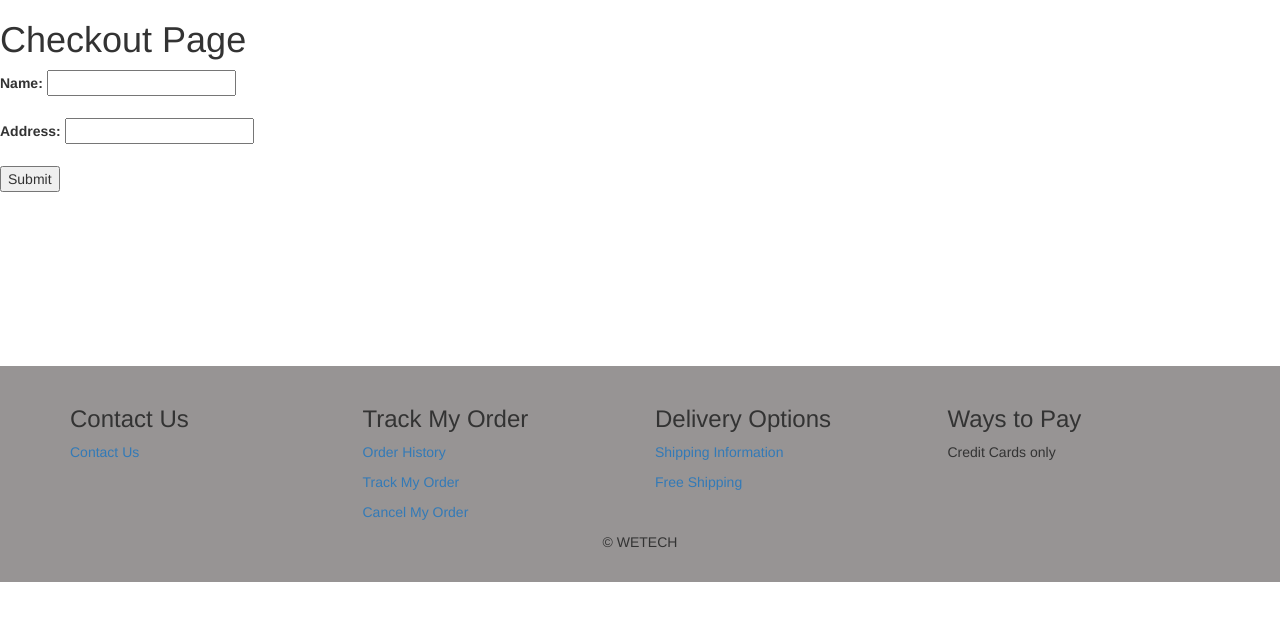
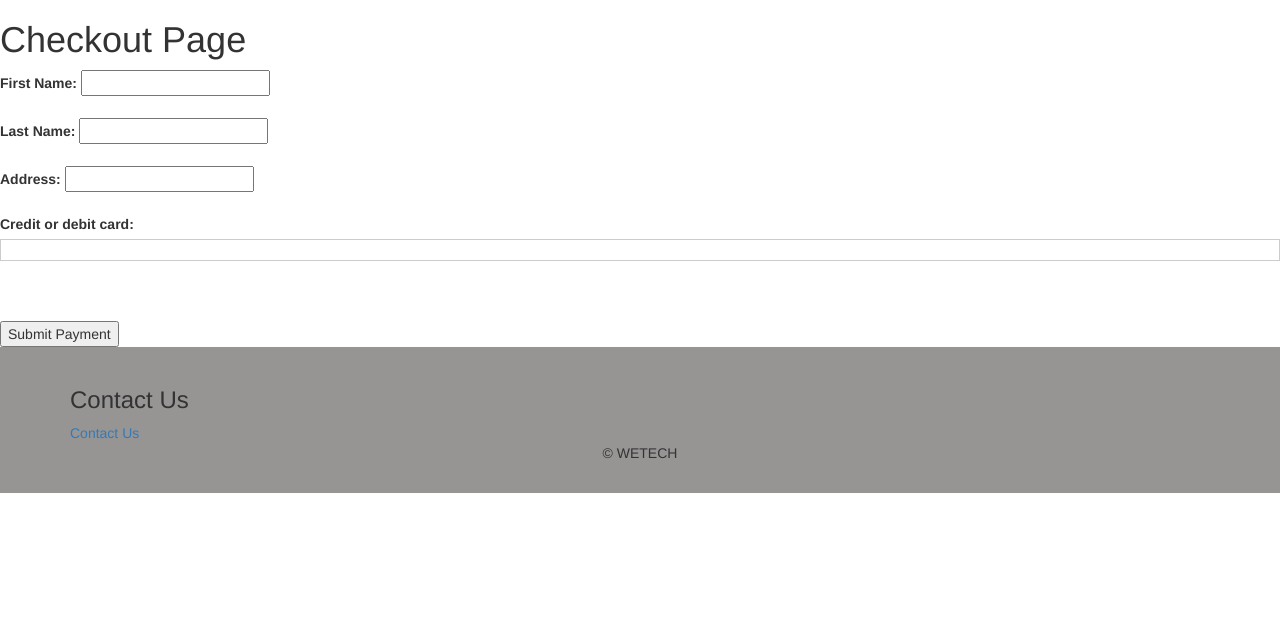
Before and after one commit to Ken131313/basketExample, a PHP site: page /checkout.html in a window 1280 px wide. Shown: the part 70-691 px from the top of the page. Run offline with PHP 8.4, Linux system fonts and the light colour scheme; some libraries are stand-ins or nearby versions.

Commit message:
done this

```diff
--- a/project2/addToCart.php
+++ b/project2/addToCart.php
@@ -1,8 +1,8 @@
 <?php
 // Connect to database
 $servername = "localhost";
-$username = "username";
-$password = "password";
+$username = "root";
+$password = "";
 $dbname = "project2";
 $conn = mysqli_connect($servername, $username, $password, $dbname);
 
--- a/project2/checkout.html
+++ b/project2/checkout.html
@@ -1,46 +1,63 @@
+<!DOCTYPE html>
 <html>
 <head>
+    <title>Checkout Page</title>
     <link rel="stylesheet" type="text/css" href="productPage.css">
     <link rel="stylesheet" href="https://maxcdn.bootstrapcdn.com/bootstrap/3.4.1/css/bootstrap.min.css">
     <script src="https://ajax.googleapis.com/ajax/libs/jquery/3.6.4/jquery.min.js"></script>
     <script src="https://maxcdn.bootstrapcdn.com/bootstrap/3.4.1/js/bootstrap.min.js"></script>
+
+    <!-- Add the following for payment form -->
+    <script src="https://js.stripe.com/v3/"></script>
     <style>
-      .carousel-inner > .item > img,
-      .carousel-inner > .item > a > img {
-        width: 10%;
-        margin: auto;
-      }
-      .item {
-        display: none;
-        position: relative;
-        transition:2s ease-in-out left;
+        /* Add some styles for the payment form */
+        #card-element {
+            border: 1px solid #ccc;
+            padding: 10px;
+            margin-bottom: 20px;
         }
     </style>
 </head>
 <body>
     <nav style="font-size: larger;">
         <ul>
-      <li><img src ="WETECH.jpg" width="100" height="50"></li>
+            <li><img src="WETECH.jpg" width="100" height="50"></li>
             <li><a href="productPage.html">Home</a></li>
             <li><a href="basket.html"><img src="basket.png" alt="Basket" class="basket-icon"></a></li>
             <li><a href="aboutus.html">About Us</a></li>
             <li><a href="customerLogin.html">Sign in</a></li>
         </ul>
     </nav>
-<head>
-    <title>Checkout Page</title>
-</head>
-<body>
+
     <h1>Checkout Page</h1>
-    <form action="checkout.php" method="post">
-        <label for="name">Name:</label>
-        <input type="text" name="name" required><br><br>
+    <form action="checkout.php" method="post" id="payment-form">
+        <!-- Other user information fields -->
+        <label for="firstName">First Name:</label>
+        <input type="text" name="firstName" required><br><br>
+        <label for="lastName">Last Name:</label>
+        <input type="text" name="lastName" required><br><br>
         <label for="address">Address:</label>
         <input type="text" name="address" required><br><br>
-        <input type="submit" value="Submit">
+
+        <!-- Card details -->
+        <label for="card-element">Credit or debit card:</label>
+        <div id="card-element">
+            <!-- A Stripe Element will be inserted here. -->
+        </div>
+
+        <!-- Used to display form errors. -->
+        <div id="card-errors" role="alert"></div>
+
+        <!-- Hidden input field for token -->
+        <input type="hidden" name="token" id="token" value="">
+
+        <br><br>
+
+        <!-- Submit button -->
+        <button type="button" onclick="dummyPayment()">Submit Payment</button>
+
     </form>
-</body>
-<br><br><br><br><br><br><br><br>
+
     <footer style="background-color: rgb(151, 148, 148); padding: 20px;">
         <div class="container">
             <div class="row">
@@ -48,28 +65,52 @@
                     <h3>Contact Us</h3>
                     <a href="contactus.html">Contact Us</a>
                 </div>
-        <div class="col-sm-3">
-          <h3>Track My Order</h3>
-          <p><a href="#">Order History</a></p>
-          <p><a href="#">Track My Order</a></p>
-          <p><a href="#">Cancel My Order</a></p>
-        </div>
-        <div class="col-sm-3">
-          <h3>Delivery Options</h3>
-          <p><a href="#">Shipping Information</a></p>
-          <p><a href="#">Free Shipping</a></p>
-        </div>
-        <div class="col-sm-3">
-          <h3>Ways to Pay</h3>
-          <p>Credit Cards only</a></p>
-        </div>
+                <!-- Add other footer content as needed -->
             </div>
             <div class="row">
                 <div class="col-sm-12 text-center">
-
                     <p>&copy; WETECH</p>
                 </div>
             </div>
         </div>
     </footer>
+
+    <!-- Dummy payment function -->
+    <script>
+        var stripe = Stripe('pk_test_51ODAtaLJ63xd3RyiRp8bSoivMS8bJqzoZFjWxulivp4z3QxIXtvaAJgNQ5fBENY0Dzy85j8FppO682abGyQcw4qZ004T4Wnxnu');
+        var elements = stripe.elements();
+
+        // Create an instance of the card Element.
+        var card = elements.create('card');
+
+        // Add an instance of the card Element into the `card-element` div.
+        card.mount('#card-element');
+
+        function dummyPayment() {
+            // Create a token from the card information
+            stripe.createToken(card).then(function(result) {
+                if (result.error) {
+                    // Inform the user if there was an error.
+                    var errorElement = document.getElementById('card-errors');
+                    errorElement.textContent = result.error.message;
+                } else {
+                    // Send the token to your server.
+                    stripeTokenHandler(result.token);
+                }
+            });
+        }
+
+        function stripeTokenHandler(token) {
+            // Set the token value to the hidden input field
+            document.getElementById('token').value = token.id;
+
+            // You can simulate sending the token to your server for processing.
+            console.log('Dummy token created:', token);
+            alert('Payment successful! (Note: This is a dummy payment)');
+
+            // Uncomment the line below to submit the form to the server
+            // document.getElementById('payment-form').submit();
+        }
+    </script>
+</body>
 </html>
--- a/project2/login.php
+++ b/project2/login.php
@@ -4,7 +4,7 @@ $email = $_POST["email"];
 $password = $_POST["password"];
 
 // Connect to the database
-$conn = mysqli_connect("localhost", "username", "password", "project2");
+$conn = mysqli_connect("localhost", "root", "", "project2");
 
 // Prepare the SQL statement for the customer table
 $sql = "SELECT * FROM customerdetail WHERE Email = ? AND Password = ?";
--- a/project2/submit_form.php
+++ b/project2/submit_form.php
@@ -1,8 +1,8 @@
 <?php
 // Connect to the database
 $servername = "localhost";
-$username = "username";
-$password = "password";
+$username = "root";
+$password = "";
 $dbname = "project2";
 $conn = new mysqli($servername, $username, $password, $dbname);
 if ($conn->connect_error) {
--- a/project2/updateCustomer.php
+++ b/project2/updateCustomer.php
@@ -1,8 +1,8 @@
 <?php
 // Connect to the database
 $servername = "localhost";
-$username = "username";
-$password = "password";
+$username = "root";
+$password = "";
 $dbname = "project2";
 $conn = new mysqli($servername, $username, $password, $dbname);
 if ($conn->connect_error) {
```
Also changed, not shown: project2/cart.php (+16 -4 lines), project2/checkout.php (+22 -30 lines). Lines whose indentation alone changed are shown as unchanged.
